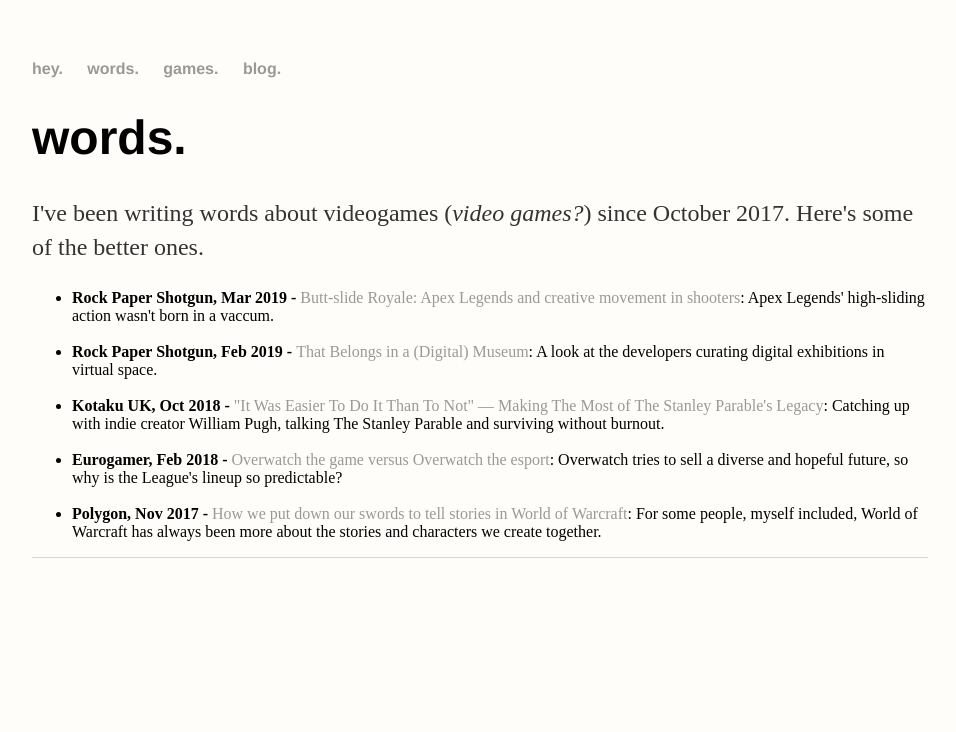
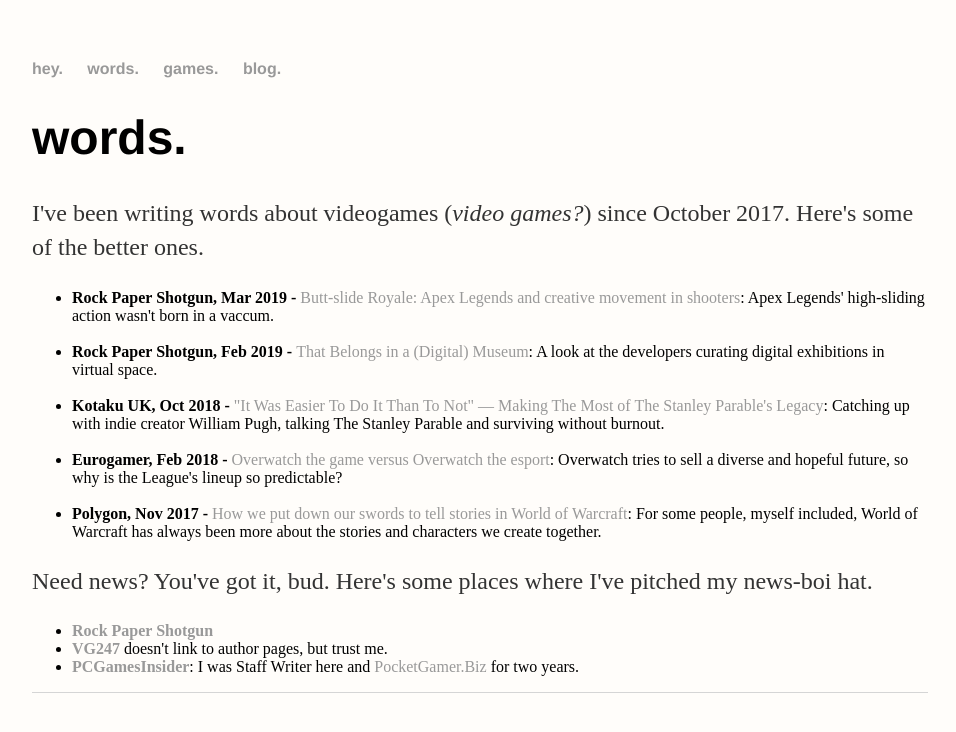
Before and after one commit to ScarletCatalie/ScarletCatalie.github.io, a Jekyll site: the page built from about/index.html, in a window 1280 px wide. Shown: the top 732 px of the page, without its empty margins (160-1116 px from the left). Built offline with Jekyll 4.4.1, drawn with Linux system fonts in a browser that asks for light colours.

Commit message:
Update index.html

```diff
--- a/about/index.html
+++ b/about/index.html
@@ -3,7 +3,7 @@
 title: words.
 ---
 	<h1>{{ page.title }}</h1>
-	<p>I've been writing words about videogames (<em>video games?</em>) since October 2017. Here's some of the better ones. <p>
+	<p>I've been writing words about videogames (<em>video games?</em>) since October 2017. Here's some of the better ones. </p>
 		<ul>
 			<li><b>Rock Paper Shotgun, Mar 2019 - </b><a href="https://www.rockpapershotgun.com/2019/03/18/butt-slide-royale-apex-legends-and-creative-movement-in-shooters/">Butt-slide Royale: Apex Legends and creative movement in shooters</a>:
 				Apex Legends' high-sliding action wasn't born in a vaccum.
@@ -26,3 +26,12 @@
 			</li>
 
 			</ul>
+
+<p>Need news? You've got it, bud. Here's some places where I've pitched my news-boi hat.</p>
+		<ul>
+			<li><b><a href="https://www.rockpapershotgun.com/author/natalie-clayton/">Rock Paper Shotgun</a></b>
+			</li>
+			<li><b><a href="https://www.vg247.com/">VG247</a></b> doesn't link to author pages, but trust me.
+			</li>
+			<li><b><a href="https://www.pcgamesinsider.biz/staff/100222/natalie-clayton/">PCGamesInsider</a></b>: I was Staff Writer here and <a href="https://www.pocketgamer.biz/staff/100222/natalie-clayton">PocketGamer.Biz</a></b> for two years.
+			</li>
```
